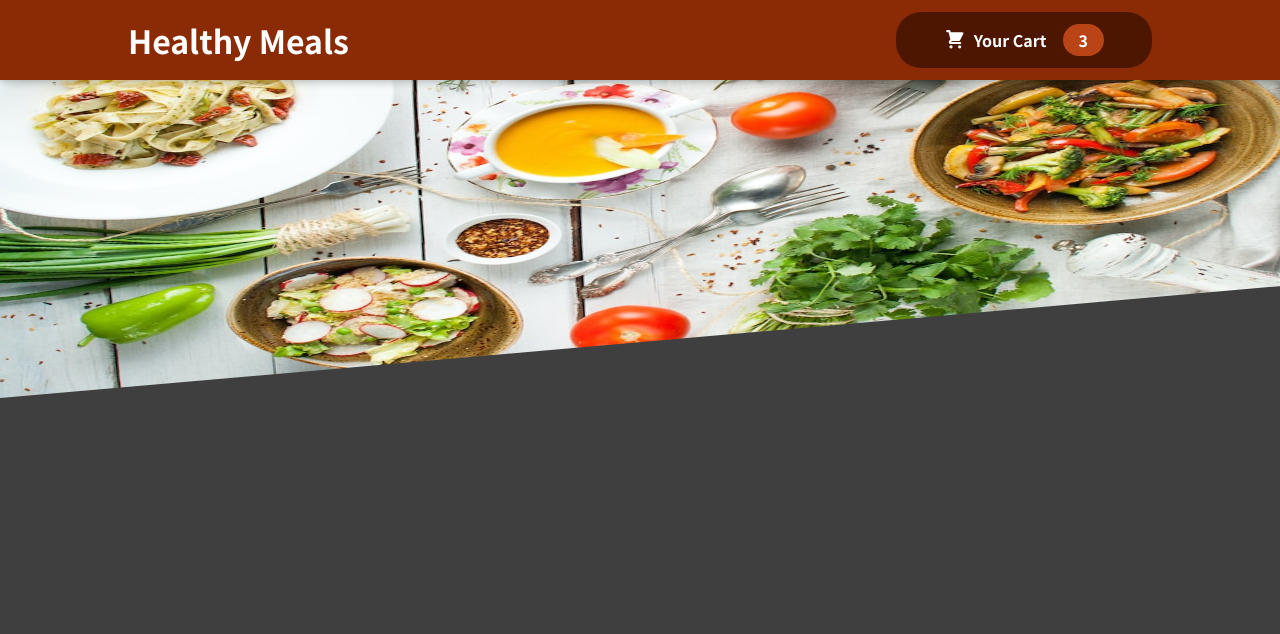
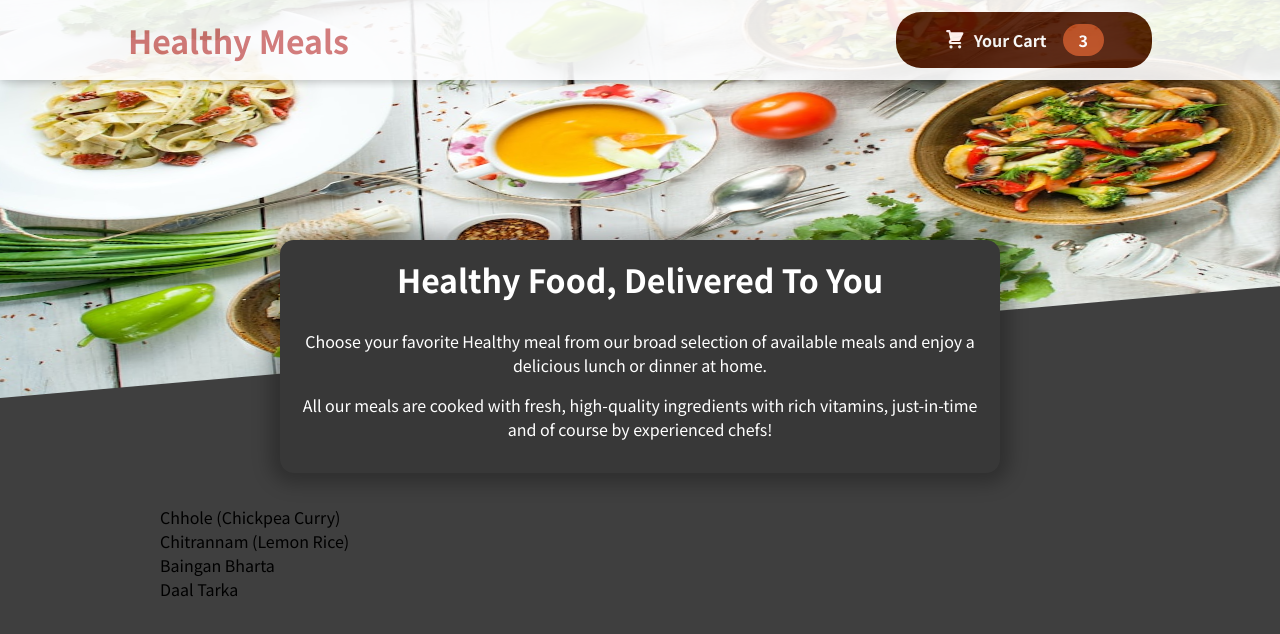
Before and after one commit to giri2103/FoodOrder-App, a React (Create React App) app: page / in a window 1280 px wide. Shown: the top 634 px of the page. Built offline with nearby package versions, Linux system fonts and the light colour scheme.

Commit message:
Added Cart,layout,UI and meals component completed Layout component

```diff
--- a/src/App.js
+++ b/src/App.js
@@ -1,10 +1,14 @@
 import { Fragment } from "react";
 import Header from "./components/Layout/Header";
+import Meals from "./components/Meals/Meal";
 
 function App() {
   return (
     <Fragment>
       <Header />
+      <main>
+        <Meals />
+      </main>
     </Fragment>
   );
 }
--- a/src/components/Layout/Header.module.css
+++ b/src/components/Layout/Header.module.css
@@ -4,8 +4,9 @@
   left: 0;
   width: 100%;
   height: 5rem;
-  background-color: #8a2b06;
-  color: white;
+  background: rgb(253, 253, 254);
+  opacity: 0.9;
+  color: rgb(207, 111, 111);
   display: flex;
   justify-content: space-between;
   align-items: center;
--- /dev/null
+++ b/src/components/Meals/AvailableMeals.js
@@ -0,0 +1,39 @@
+import classes from "./AvailableMeals.module.css";
+
+const DUMMY_MEALS = [
+  {
+    id: "m1",
+    name: "Chhole (Chickpea Curry)",
+    description: "Made with convenient canned beans",
+    price: 125,
+  },
+  {
+    id: "m2",
+    name: "Chitrannam (Lemon Rice)",
+    description: "fried rice with vegies",
+    price: 245,
+  },
+  {
+    id: "m3",
+    name: "Baingan Bharta",
+    description: "This spicy eggplant dish",
+    price: 89,
+  },
+  {
+    id: "m4",
+    name: "Daal Tarka",
+    description: "Variations of daal (or dal) and tarka (or tadka)",
+    price: 129,
+  },
+];
+
+const AvailableMeals = () => {
+  const mealsList = DUMMY_MEALS.map((meal) => <li>{meal.name}</li>);
+  return (
+    <section className={classes.meals}>
+      <ul>{mealsList}</ul>
+    </section>
+  );
+};
+
+export default AvailableMeals;
--- /dev/null
+++ b/src/components/Meals/AvailableMeals.module.css
@@ -0,0 +1,24 @@
+.meals {
+  max-width: 60rem;
+  width: 90%;
+  margin: 2rem auto;
+  animation: meals-appear 1s ease-out forwards;
+}
+
+.meals ul {
+  list-style: none;
+  margin: 0;
+  padding: 0;
+}
+
+@keyframes meals-appear {
+  from {
+    opacity: 0;
+    transform: translateY(3rem);
+  }
+
+  to {
+    opacity: 1;
+    transform: translateY(0);
+  }
+}
--- /dev/null
+++ b/src/components/Meals/Meal.js
@@ -0,0 +1,12 @@
+import MealsSummary from "./MealsSummary";
+import AvailableMeals from "./AvailableMeals";
+import { Fragment } from "react";
+
+const Meals = () => {
+    return <Fragment>
+        <MealsSummary />
+        <AvailableMeals />
+    </Fragment>
+};
+
+export default Meals;
--- /dev/null
+++ b/src/components/Meals/MealsSummary.js
@@ -0,0 +1,19 @@
+import classes from './MealsSummary.module.css';
+
+const MealsSummary = () => {
+  return (
+    <section className={classes.summary}>
+      <h2>Healthy Food, Delivered To You</h2>
+      <p>
+        Choose your favorite Healthy meal from our broad selection of available meals
+        and enjoy a delicious lunch or dinner at home.
+      </p>
+      <p>
+        All our meals are cooked with fresh, high-quality ingredients with rich vitamins, just-in-time and
+        of course by experienced chefs!
+      </p>
+    </section>
+  );
+};
+
+export default MealsSummary;
--- /dev/null
+++ b/src/components/Meals/MealsSummary.module.css
@@ -0,0 +1,18 @@
+.summary {
+  text-align: center;
+  max-width: 45rem;
+  width: 90%;
+  margin: auto;
+  margin-top: -10rem;
+  position: relative;
+  background-color: #383838;
+  color: white;
+  border-radius: 14px;
+  padding: 1rem;
+  box-shadow: 0 1px 18px 10px rgba(0, 0, 0, 0.25);
+}
+
+.summary h2 {
+  font-size: 2rem;
+  margin-top: 0;
+}
--- /dev/null
+++ b/src/components/UI/Card.module.css
@@ -0,0 +1,6 @@
+.card {
+    padding: 1rem;
+    box-shadow: 0 2px 8px rgba(0, 0, 0, 0.25);
+    border-radius: 14px;
+    background-color: white;
+}
```
Also changed, not shown: src/components/UI/Card.js (added, +7 -0 lines).
